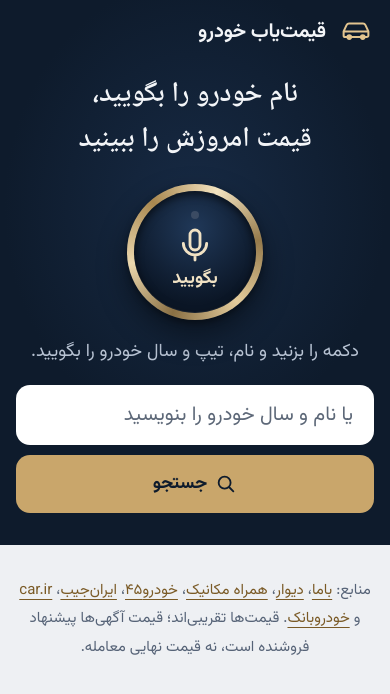
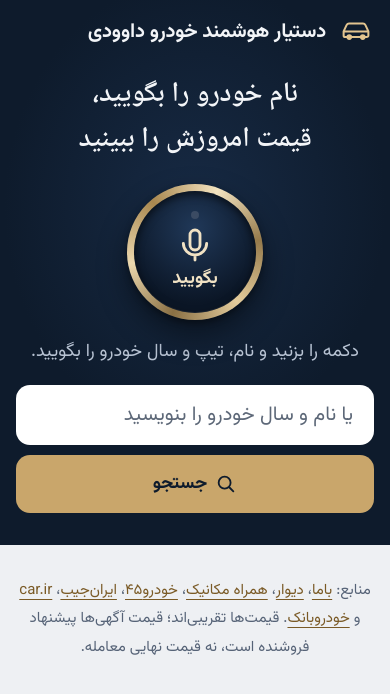
Before and after one commit to daneshavaran2/DAVOODI2, a website: page public/index.html in a window 390 px wide. Drawn offline with Linux system fonts and the light colour scheme; no server answers.

Commit message:
Rename the app to «دستیار هوشمند خودرو داوودی»
Page title, header, home-screen name (short: «دستیار داوودی»), web app
manifest, startup log line, README, package description and comments.
Checked on 360 px and iPhone widths: the name stays on one line.

Co-Authored-By: Claude Opus 5.5 <noreply@anthropic.com>
Claude-Session: https://claude.ai/code/session_014eNnAjG9vWgT3dpgcUYzsx

```diff
--- a/package.json
+++ b/package.json
@@ -2,7 +2,7 @@
   "name": "gheymat-khodro",
   "version": "1.0.0",
   "private": true,
-  "description": "قیمت‌یاب صوتی خودرو: نام و مدل ماشین را بگویید، قیمت حدودی را از باما، دیوار و همراه مکانیک بگیرید.",
+  "description": "دستیار هوشمند خودرو داوودی: نام و مدل ماشین را بگویید، قیمت حدودی را از باما، دیوار و همراه مکانیک بگیرید.",
   "type": "module",
   "main": "server.js",
   "engines": {
--- a/public/index.html
+++ b/public/index.html
@@ -3,12 +3,12 @@
 <head>
   <meta charset="utf-8">
   <meta name="viewport" content="width=device-width, initial-scale=1, viewport-fit=cover">
-  <title>قیمت‌یاب خودرو</title>
+  <title>دستیار هوشمند خودرو داوودی</title>
   <meta name="description" content="نام و مدل خودرو را بگویید؛ قیمت حدودی امروز را از هفت سایت قیمت خودرو ببینید.">
   <meta name="theme-color" content="#0e1b2c">
   <meta name="apple-mobile-web-app-capable" content="yes">
   <meta name="mobile-web-app-capable" content="yes">
-  <meta name="apple-mobile-web-app-title" content="قیمت خودرو">
+  <meta name="apple-mobile-web-app-title" content="دستیار داوودی">
   <meta name="apple-mobile-web-app-status-bar-style" content="black">
   <link rel="manifest" href="/manifest.webmanifest">
   <link rel="icon" href="/icon.svg" type="image/svg+xml">
@@ -26,7 +26,7 @@
     <div class="bar">
       <a class="brand" href="/">
         <svg class="brand-mark" viewBox="0 0 32 32" aria-hidden="true"><use href="#i-car"/></svg>
-        <span class="brand-name">قیمت‌یاب خودرو</span>
+        <span class="brand-name">دستیار هوشمند خودرو داوودی</span>
       </a>
       <p class="bar-note">قیمت روز از سایت‌های معتبر خودرو</p>
     </div>
--- a/public/style.css
+++ b/public/style.css
@@ -1,4 +1,4 @@
-/* قیمت‌یاب خودرو
+/* دستیار هوشمند خودرو داوودی
    جهان طراحی: رنگ شب‌آبی بدنهٔ خودرو، تودوزی و حلقهٔ فلزی شامپاینی، زمینهٔ پلاتینی نمایشگاه.
    مخاطب اصلی آقایان ۵۰ تا ۶۰ ساله است: متن درشت، تضاد بالا، دکمه‌های بزرگ و نوشته‌دار، حرکت کم.
    دو قلم: «نوتو نسخ» (نسخ کلاسیک چاپی، برای عنوان‌ها و قیمت) و «وزیرمتن» (برای متن و کنترل‌ها). */
--- a/server.js
+++ b/server.js
@@ -382,7 +382,7 @@ if (isMain) {
   }
   server.listen(PORT, HOST, async () => {
     const a = server.address();
-    console.log(`قیمت‌یاب خودرو آماده است: روی ${where(a)} گوش می‌دهد${DEMO ? '  (حالت نمایشی — قیمت‌ها واقعی نیستند)' : ''}`);
+    console.log(`دستیار هوشمند خودرو داوودی آماده است: روی ${where(a)} گوش می‌دهد${DEMO ? '  (حالت نمایشی — قیمت‌ها واقعی نیستند)' : ''}`);
     const s = await sttStatus();
     if (s.available) {
       const cfg = await sttConfig();
```
Also changed, not shown: test/lookup.test.js (+1 -1 lines), README.md, public/manifest.webmanifest, 1 other file.
